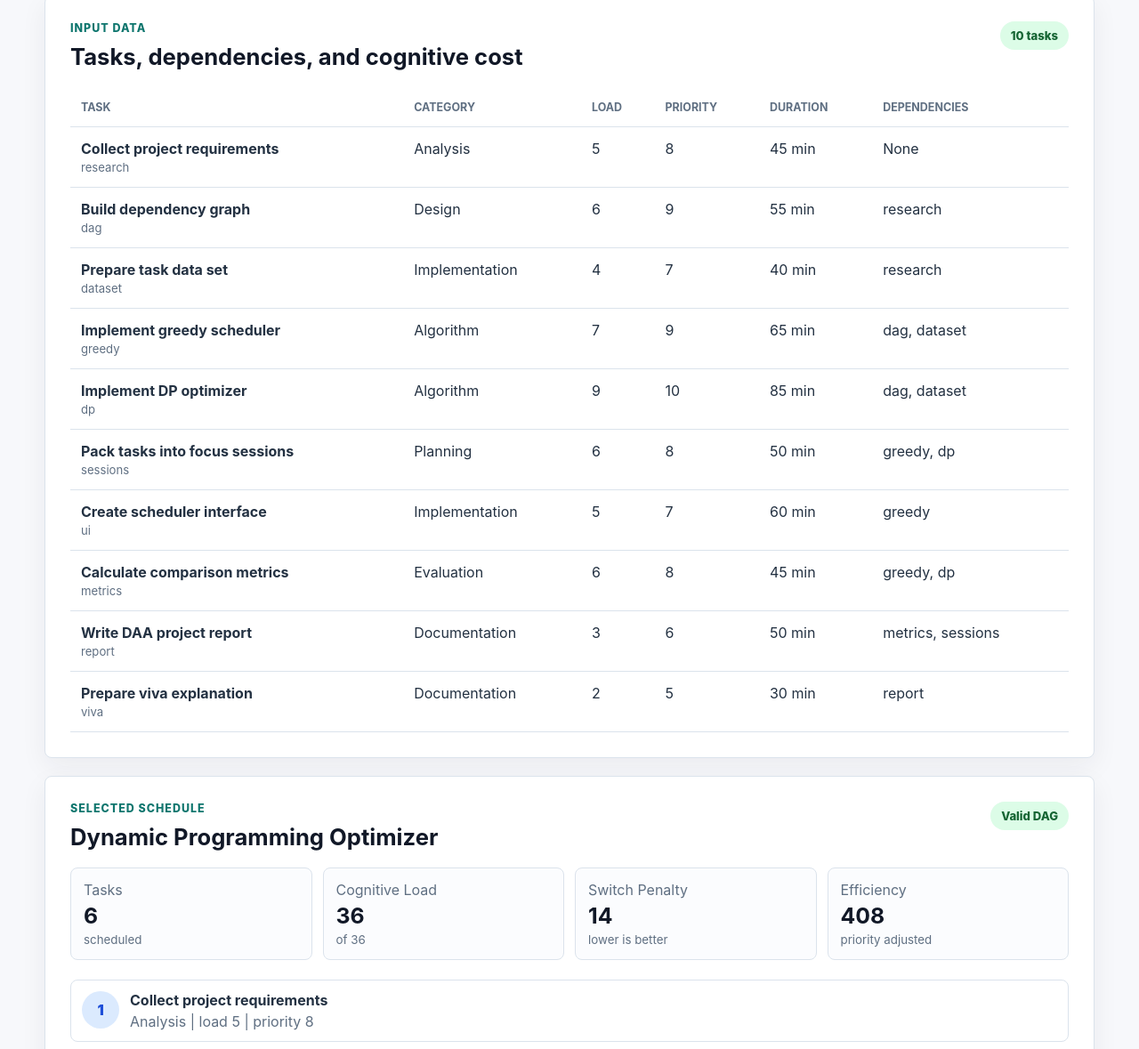
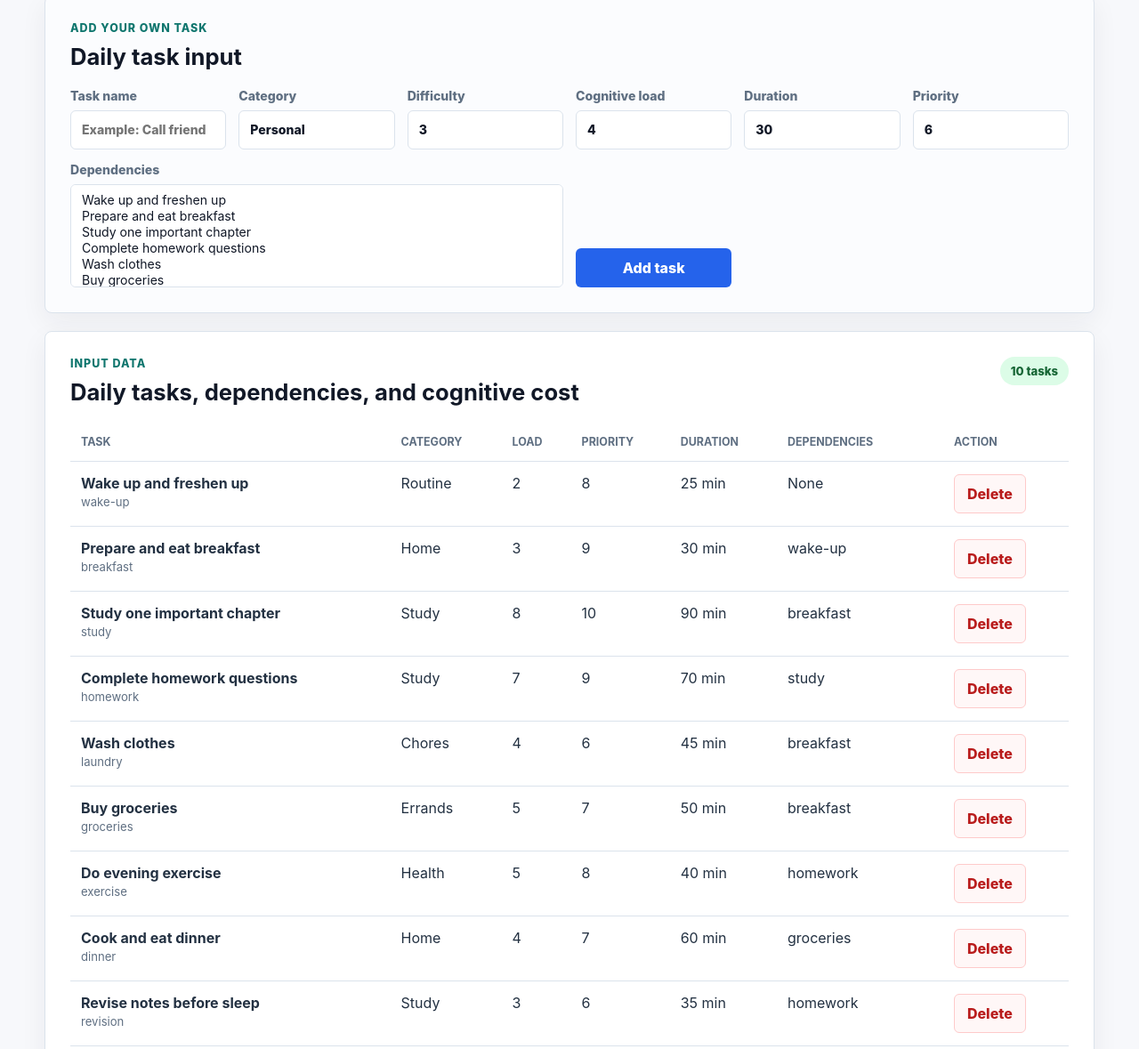
Before and after one commit to GautamBhayana02/COGNETIVE-LOAD-AWARE-SCHEDULER, a website built with Vite: page cognitive-scheduler/index.html in a window 1280 px wide. Shown: the part 704-1883 px from the top of the page at 89% size. Built offline with nearby package versions, Linux system fonts and the light colour scheme.

Commit message:
Add daily task editor

```diff
--- a/cognitive-scheduler/src/data/tasks.js
+++ b/cognitive-scheduler/src/data/tasks.js
@@ -1,108 +1,108 @@
 export const cognitiveSessions = [
-  { id: 'morning', name: 'Morning Deep Work', capacity: 18, minutes: 150 },
-  { id: 'afternoon', name: 'Afternoon Build Slot', capacity: 14, minutes: 120 },
-  { id: 'evening', name: 'Evening Light Review', capacity: 10, minutes: 90 },
+  { id: 'morning', name: 'Morning Routine', capacity: 18, minutes: 150 },
+  { id: 'afternoon', name: 'Afternoon Work Slot', capacity: 14, minutes: 120 },
+  { id: 'evening', name: 'Evening Wrap-up', capacity: 10, minutes: 90 },
 ]
 
 export const sampleTasks = [
   {
-    id: 'research',
-    title: 'Collect project requirements',
-    category: 'Analysis',
-    difficulty: 3,
-    cognitiveLoad: 5,
-    duration: 45,
+    id: 'wake-up',
+    title: 'Wake up and freshen up',
+    category: 'Routine',
+    difficulty: 1,
+    cognitiveLoad: 2,
+    duration: 25,
     priority: 8,
     dependencies: [],
   },
   {
-    id: 'dag',
-    title: 'Build dependency graph',
-    category: 'Design',
-    difficulty: 4,
-    cognitiveLoad: 6,
-    duration: 55,
+    id: 'breakfast',
+    title: 'Prepare and eat breakfast',
+    category: 'Home',
+    difficulty: 2,
+    cognitiveLoad: 3,
+    duration: 30,
     priority: 9,
-    dependencies: ['research'],
+    dependencies: ['wake-up'],
   },
   {
-    id: 'dataset',
-    title: 'Prepare task data set',
-    category: 'Implementation',
-    difficulty: 3,
-    cognitiveLoad: 4,
-    duration: 40,
-    priority: 7,
-    dependencies: ['research'],
+    id: 'study',
+    title: 'Study one important chapter',
+    category: 'Study',
+    difficulty: 5,
+    cognitiveLoad: 8,
+    duration: 90,
+    priority: 10,
+    dependencies: ['breakfast'],
   },
   {
-    id: 'greedy',
-    title: 'Implement greedy scheduler',
-    category: 'Algorithm',
+    id: 'homework',
+    title: 'Complete homework questions',
+    category: 'Study',
     difficulty: 4,
     cognitiveLoad: 7,
-    duration: 65,
+    duration: 70,
     priority: 9,
-    dependencies: ['dag', 'dataset'],
+    dependencies: ['study'],
   },
   {
-    id: 'dp',
-    title: 'Implement DP optimizer',
-    category: 'Algorithm',
-    difficulty: 5,
-    cognitiveLoad: 9,
-    duration: 85,
-    priority: 10,
-    dependencies: ['dag', 'dataset'],
+    id: 'laundry',
+    title: 'Wash clothes',
+    category: 'Chores',
+    difficulty: 2,
+    cognitiveLoad: 4,
+    duration: 45,
+    priority: 6,
+    dependencies: ['breakfast'],
   },
   {
-    id: 'sessions',
-    title: 'Pack tasks into focus sessions',
-    category: 'Planning',
-    difficulty: 4,
-    cognitiveLoad: 6,
+    id: 'groceries',
+    title: 'Buy groceries',
+    category: 'Errands',
+    difficulty: 3,
+    cognitiveLoad: 5,
     duration: 50,
-    priority: 8,
-    dependencies: ['greedy', 'dp'],
+    priority: 7,
+    dependencies: ['breakfast'],
   },
   {
-    id: 'ui',
-    title: 'Create scheduler interface',
-    category: 'Implementation',
+    id: 'exercise',
+    title: 'Do evening exercise',
+    category: 'Health',
     difficulty: 3,
     cognitiveLoad: 5,
+    duration: 40,
+    priority: 8,
+    dependencies: ['homework'],
+  },
+  {
+    id: 'dinner',
+    title: 'Cook and eat dinner',
+    category: 'Home',
+    difficulty: 2,
+    cognitiveLoad: 4,
     duration: 60,
     priority: 7,
-    dependencies: ['greedy'],
+    dependencies: ['groceries'],
   },
   {
-    id: 'metrics',
-    title: 'Calculate comparison metrics',
-    category: 'Evaluation',
-    difficulty: 4,
-    cognitiveLoad: 6,
-    duration: 45,
-    priority: 8,
-    dependencies: ['greedy', 'dp'],
+    id: 'revision',
+    title: 'Revise notes before sleep',
+    category: 'Study',
+    difficulty: 3,
+    cognitiveLoad: 3,
+    duration: 35,
+    priority: 6,
+    dependencies: ['homework'],
   },
   {
-    id: 'report',
-    title: 'Write DAA project report',
-    category: 'Documentation',
-    difficulty: 2,
-    cognitiveLoad: 3,
-    duration: 50,
-    priority: 6,
-    dependencies: ['metrics', 'sessions'],
-  },
-  {
-    id: 'viva',
-    title: 'Prepare viva explanation',
-    category: 'Documentation',
-    difficulty: 2,
+    id: 'sleep-plan',
+    title: 'Plan tomorrow and sleep',
+    category: 'Routine',
+    difficulty: 1,
     cognitiveLoad: 2,
-    duration: 30,
+    duration: 20,
     priority: 5,
-    dependencies: ['report'],
+    dependencies: ['dinner', 'revision'],
   },
 ]
--- a/cognitive-scheduler/src/main.js
+++ b/cognitive-scheduler/src/main.js
@@ -8,13 +8,14 @@ import { cognitiveSessions, sampleTasks } from './data/tasks.js'
 const state = {
   strategy: 'compare',
   totalCapacity: 36,
+  tasks: sampleTasks.map((task) => ({ ...task, dependencies: [...task.dependencies] })),
 }
 
 const app = document.querySelector('#app')
 
 function runSchedulers() {
-  const greedy = runGreedyScheduler(sampleTasks, state.totalCapacity)
-  const optimized = runDpScheduler(sampleTasks, state.totalCapacity)
+  const greedy = runGreedyScheduler(state.tasks, state.totalCapacity)
+  const optimized = runDpScheduler(state.tasks, state.totalCapacity)
   const selected = state.strategy === 'greedy' ? greedy : optimized
 
   return {
@@ -24,12 +25,66 @@ function runSchedulers() {
   }
 }
 
+function escapeHtml(value) {
+  return String(value)
+    .replaceAll('&', '&amp;')
+    .replaceAll('<', '&lt;')
+    .replaceAll('>', '&gt;')
+    .replaceAll('"', '&quot;')
+    .replaceAll("'", '&#039;')
+}
+
+function createTaskId(title) {
+  const base =
+    title
+      .toLowerCase()
+      .trim()
+      .replace(/[^a-z0-9]+/g, '-')
+      .replace(/^-|-$/g, '') || `task-${Date.now()}`
+  let candidate = base
+  let suffix = 2
+
+  while (state.tasks.some((task) => task.id === candidate)) {
+    candidate = `${base}-${suffix}`
+    suffix += 1
+  }
+
+  return candidate
+}
+
+function addTask(formData) {
+  const title = formData.get('title').trim()
+  if (!title) return
+
+  const task = {
+    id: createTaskId(title),
+    title,
+    category: formData.get('category').trim() || 'Personal',
+    difficulty: Number(formData.get('difficulty')),
+    cognitiveLoad: Number(formData.get('cognitiveLoad')),
+    duration: Number(formData.get('duration')),
+    priority: Number(formData.get('priority')),
+    dependencies: formData.getAll('dependencies'),
+  }
+
+  state.tasks = [...state.tasks, task]
+}
+
+function deleteTask(taskId) {
+  state.tasks = state.tasks
+    .filter((task) => task.id !== taskId)
+    .map((task) => ({
+      ...task,
+      dependencies: task.dependencies.filter((dependencyId) => dependencyId !== taskId),
+    }))
+}
+
 function renderMetric(label, value, helper = '') {
   return `
     <div class="metric">
-      <span>${label}</span>
-      <strong>${value}</strong>
-      ${helper ? `<small>${helper}</small>` : ''}
+      <span>${escapeHtml(label)}</span>
+      <strong>${escapeHtml(value)}</strong>
+      ${helper ? `<small>${escapeHtml(helper)}</small>` : ''}
     </div>
   `
 }
@@ -46,6 +101,7 @@ function renderTaskTable(tasks) {
             <th>Priority</th>
             <th>Duration</th>
             <th>Dependencies</th>
+            <th>Action</th>
           </tr>
         </thead>
         <tbody>
@@ -54,14 +110,19 @@ function renderTaskTable(tasks) {
               (task) => `
                 <tr>
                   <td>
-                    <strong>${task.title}</strong>
-                    <span>${task.id}</span>
+                    <strong>${escapeHtml(task.title)}</strong>
+                    <span>${escapeHtml(task.id)}</span>
                   </td>
-                  <td>${task.category}</td>
+                  <td>${escapeHtml(task.category)}</td>
                   <td>${task.cognitiveLoad}</td>
                   <td>${task.priority}</td>
                   <td>${task.duration} min</td>
-                  <td>${formatDependencyList(task)}</td>
+                  <td>${escapeHtml(formatDependencyList(task))}</td>
+                  <td>
+                    <button class="icon-button danger" type="button" data-delete-task="${escapeHtml(task.id)}" title="Delete task">
+                      Delete
+                    </button>
+                  </td>
                 </tr>
               `,
             )
@@ -69,6 +130,55 @@ function renderTaskTable(tasks) {
         </tbody>
       </table>
     </div>
+  `
+}
+
+function renderTaskForm() {
+  return `
+    <section class="panel task-editor">
+      <div class="section-heading">
+        <div>
+          <p class="eyebrow">Add your own task</p>
+          <h2>Daily task input</h2>
+        </div>
+      </div>
+
+      <form id="task-form" class="task-form">
+        <label>
+          Task name
+          <input name="title" type="text" placeholder="Example: Call friend" required />
+        </label>
+        <label>
+          Category
+          <input name="category" type="text" placeholder="Personal" value="Personal" />
+        </label>
+        <label>
+          Difficulty
+          <input name="difficulty" type="number" min="1" max="5" value="3" />
+        </label>
+        <label>
+          Cognitive load
+          <input name="cognitiveLoad" type="number" min="1" max="10" value="4" />
+        </label>
+        <label>
+          Duration
+          <input name="duration" type="number" min="5" max="240" step="5" value="30" />
+        </label>
+        <label>
+          Priority
+          <input name="priority" type="number" min="1" max="10" value="6" />
+        </label>
+        <label class="dependency-field">
+          Dependencies
+          <select name="dependencies" multiple>
+            ${state.tasks
+              .map((task) => `<option value="${escapeHtml(task.id)}">${escapeHtml(task.title)}</option>`)
+              .join('')}
+          </select>
+        </label>
+        <button class="primary-button" type="submit">Add task</button>
+      </form>
+    </section>
   `
 }
 
@@ -101,8 +211,8 @@ function renderSchedule(result) {
                     <li>
                       <span>${index + 1}</span>
                       <div>
-                        <strong>${task.title}</strong>
-                        <p>${task.category} | load ${task.cognitiveLoad} | priority ${task.priority}</p>
+                        <strong>${escapeHtml(task.title)}</strong>
+                        <p>${escapeHtml(task.category)} | load ${task.cognitiveLoad} | priority ${task.priority}</p>
                       </div>
                     </li>
                   `,
@@ -124,7 +234,7 @@ function renderSchedule(result) {
                 <ul>
                   ${
                     session.tasks.length
-                      ? session.tasks.map((task) => `<li>${task.title}</li>`).join('')
+                      ? session.tasks.map((task) => `<li>${escapeHtml(task.title)}</li>`).join('')
                       : '<li>No task assigned</li>'
                   }
                 </ul>
@@ -137,14 +247,14 @@ function renderSchedule(result) {
       ${
         result.skipped.length
           ? `<p class="note">Skipped because of capacity or dependency constraints: ${result.skipped
-              .map((task) => task.title)
+              .map((task) => escapeHtml(task.title))
               .join(', ')}.</p>`
           : '<p class="note">All tasks fit inside the selected cognitive budget.</p>'
       }
       ${
         packed.overflow.length
           ? `<p class="note warning-note">Scheduled but not placed in a session because of session time limits: ${packed.overflow
-              .map((task) => task.title)
+              .map((task) => escapeHtml(task.title))
               .join(', ')}.</p>`
           : ''
       }
@@ -167,14 +277,14 @@ function renderComparison(greedy, optimized) {
           .map(
             (result) => `
               <article class="comparison-card">
-                <h3>${result.strategy}</h3>
+                <h3>${escapeHtml(result.strategy)}</h3>
                 <div class="compact-metrics">
                   ${renderMetric('Tasks', result.metrics.taskCount)}
                   ${renderMetric('Load', result.metrics.cognitiveLoad)}
                   ${renderMetric('Penalty', result.metrics.switchingPenalty)}
                   ${renderMetric('Score', result.metrics.efficiency)}
                 </div>
-                <p>${result.explanation[0] || 'Schedule generated from deterministic DAA rules.'}</p>
+                <p>${escapeHtml(result.explanation[0] || 'Schedule generated from deterministic DAA rules.')}</p>
               </article>
             `,
           )
@@ -214,7 +324,7 @@ function render() {
         <h1>Cognitive Load-Aware Task Scheduling System</h1>
         <p class="hero-copy">
           A deterministic scheduler that treats mental energy as a limited resource and uses classical
-          data structures and algorithms to produce explainable task plans.
+          data structures and algorithms to produce explainable everyday task plans.
         </p>
       </div>
       <div class="hero-visual" aria-label="Algorithm concept diagram">
@@ -228,16 +338,17 @@ function render() {
 
     <main>
       ${renderControls()}
+      ${renderTaskForm()}
 
       <section class="panel">
         <div class="section-heading">
           <div>
             <p class="eyebrow">Input data</p>
-            <h2>Tasks, dependencies, and cognitive cost</h2>
+            <h2>Daily tasks, dependencies, and cognitive cost</h2>
           </div>
-          <span class="status-pill">${sampleTasks.length} tasks</span>
+          <span class="status-pill">${state.tasks.length} tasks</span>
         </div>
-        ${renderTaskTable(sampleTasks)}
+        ${renderTaskTable(state.tasks)}
       </section>
 
       ${renderSchedule(selected)}
@@ -267,6 +378,19 @@ function render() {
     state.totalCapacity = Number(event.target.value)
     render()
   })
+
+  document.querySelector('#task-form').addEventListener('submit', (event) => {
+    event.preventDefault()
+    addTask(new FormData(event.currentTarget))
+    render()
+  })
+
+  document.querySelectorAll('[data-delete-task]').forEach((button) => {
+    button.addEventListener('click', () => {
+      deleteTask(button.dataset.deleteTask)
+      render()
+    })
+  })
 }
 
 render()
--- a/cognitive-scheduler/src/style.css
+++ b/cognitive-scheduler/src/style.css
@@ -32,6 +32,10 @@ button,
 select,
 input {
   font: inherit;
+}
+
+button {
+  cursor: pointer;
 }
 
 #app {
@@ -164,17 +168,23 @@ label {
 }
 
 select,
-input[type='range'] {
+input {
   width: 100%;
 }
 
-select {
+select,
+input:not([type='range']) {
   min-height: 44px;
   border: 1px solid var(--border);
   border-radius: 6px;
   padding: 0 12px;
   background: #ffffff;
   color: var(--heading);
+}
+
+select[multiple] {
+  min-height: 116px;
+  padding: 8px 10px;
 }
 
 output {
@@ -244,6 +254,47 @@ td span {
   margin-top: 3px;
   color: var(--text-soft);
   font-size: 0.82rem;
+}
+
+.task-editor {
+  background: #fbfcfe;
+}
+
+.task-form {
+  display: grid;
+  grid-template-columns: repeat(6, minmax(0, 1fr));
+  gap: 14px;
+  align-items: end;
+}
+
+.dependency-field {
+  grid-column: span 3;
+}
+
+.primary-button,
+.icon-button {
+  min-height: 44px;
+  border: 1px solid transparent;
+  border-radius: 6px;
+  padding: 0 14px;
+  font-weight: 800;
+}
+
+.primary-button {
+  background: var(--blue);
+  color: #ffffff;
+}
+
+.icon-button {
+  background: #ffffff;
+  color: var(--heading);
+  border-color: var(--border);
+}
+
+.icon-button.danger {
+  color: #b91c1c;
+  border-color: #fecaca;
+  background: #fff7f7;
 }
 
 .metrics-grid,
@@ -384,6 +435,7 @@ td span {
 @media (max-width: 900px) {
   .hero-section,
   .control-bar,
+  .task-form,
   .comparison-grid,
   .concept-grid {
     grid-template-columns: 1fr;
@@ -396,6 +448,10 @@ td span {
   .metrics-grid,
   .session-grid {
     grid-template-columns: repeat(2, minmax(0, 1fr));
+  }
+
+  .dependency-field {
+    grid-column: span 1;
   }
 }
 
```
